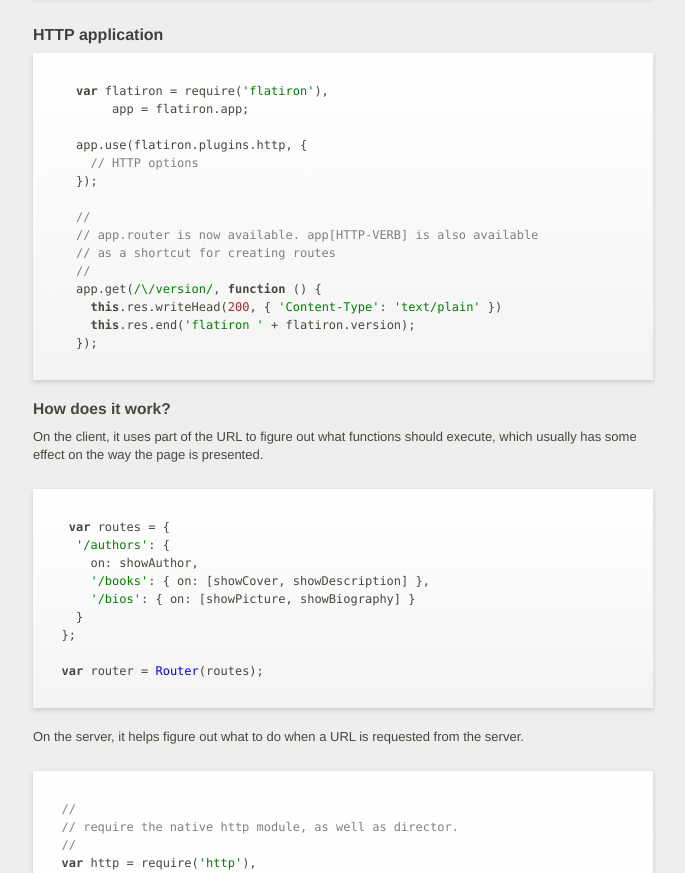
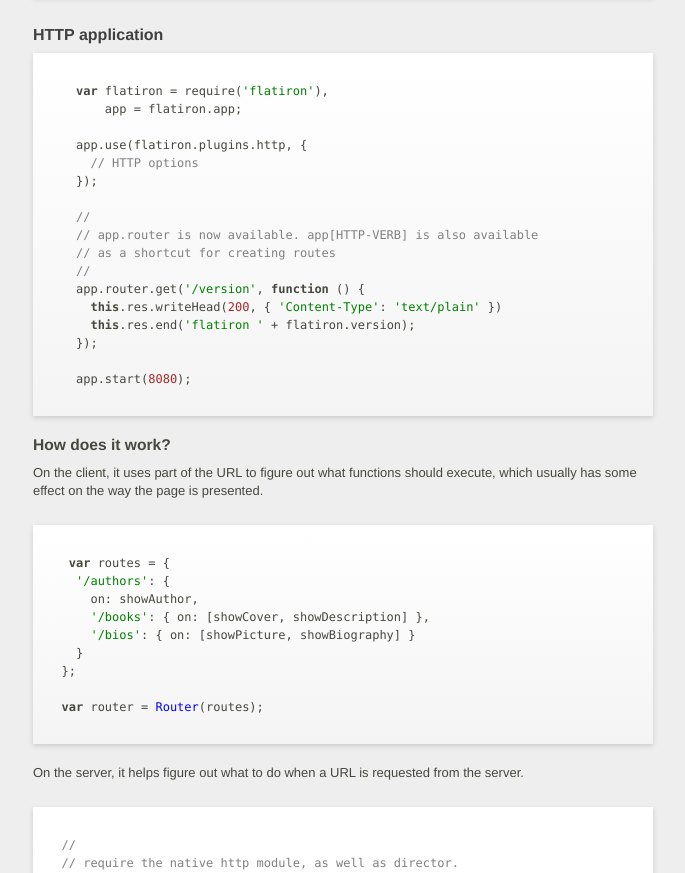
Before and after one commit to flatiron/www, a website: page public/index.html in a window 1280 px wide. Shown: the part 2089-2962 px from the top of the page, without its empty margins (457-1142 px from the left). Drawn offline with Linux system fonts and the light colour scheme.

Commit message:
Fixed the "HTTP application" code sample in the "URL Routing with Director" section.

```diff
--- a/public/index.html
+++ b/public/index.html
@@ -212,7 +212,7 @@
               <div class="panel">
 <pre class="syntax">
   var flatiron = require('flatiron'),
-       app = flatiron.app;
+      app = flatiron.app;
 
   app.use(flatiron.plugins.http, {
     // HTTP options
@@ -222,10 +222,12 @@
   // app.router is now available. app[HTTP-VERB] is also available
   // as a shortcut for creating routes
   //
-  app.get(/\/version/, function () {
+  app.router.get('/version', function () {
     this.res.writeHead(200, { 'Content-Type': 'text/plain' })
     this.res.end('flatiron ' + flatiron.version);
   });
+
+  app.start(8080);
 </pre>
               </div>
 
```
